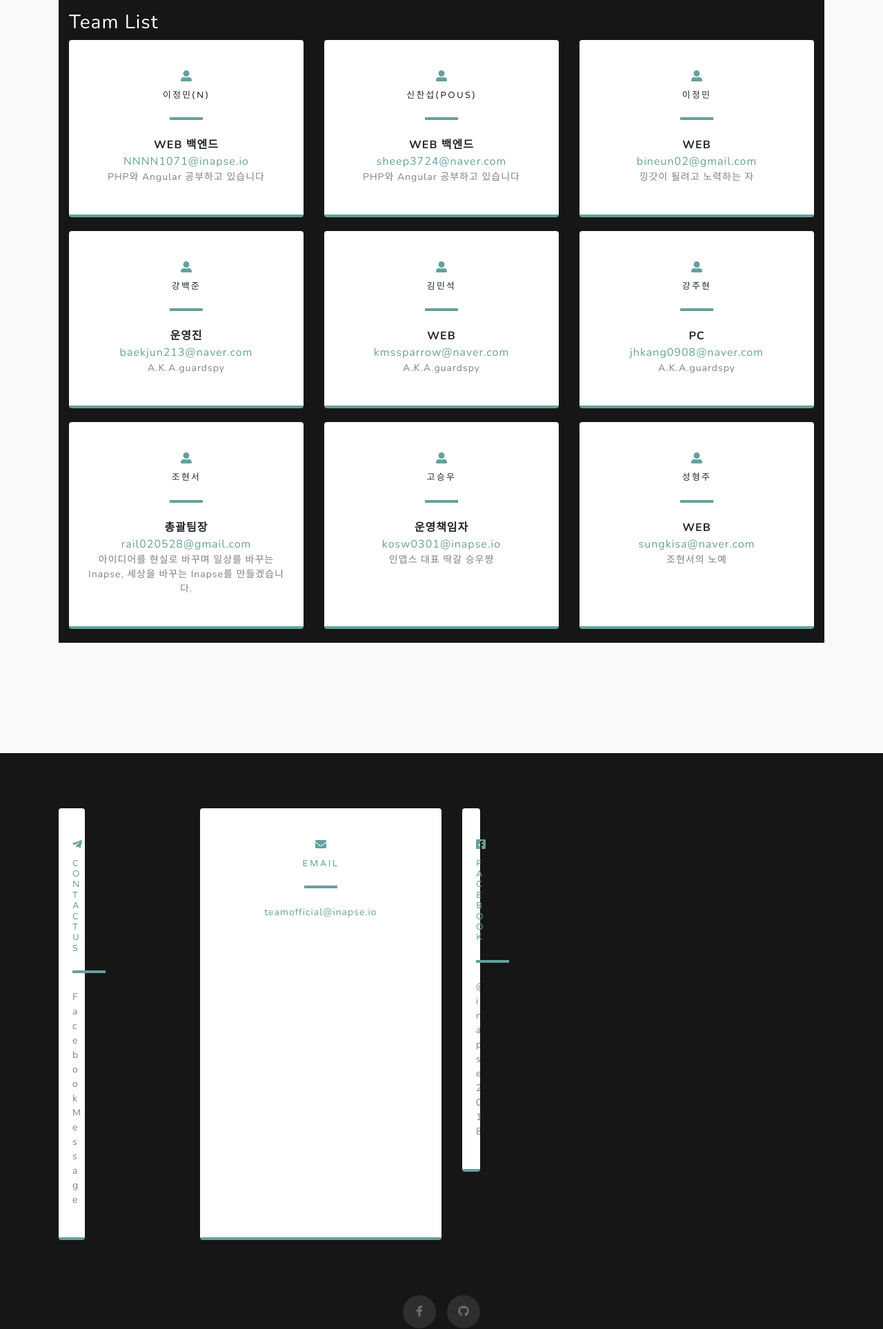
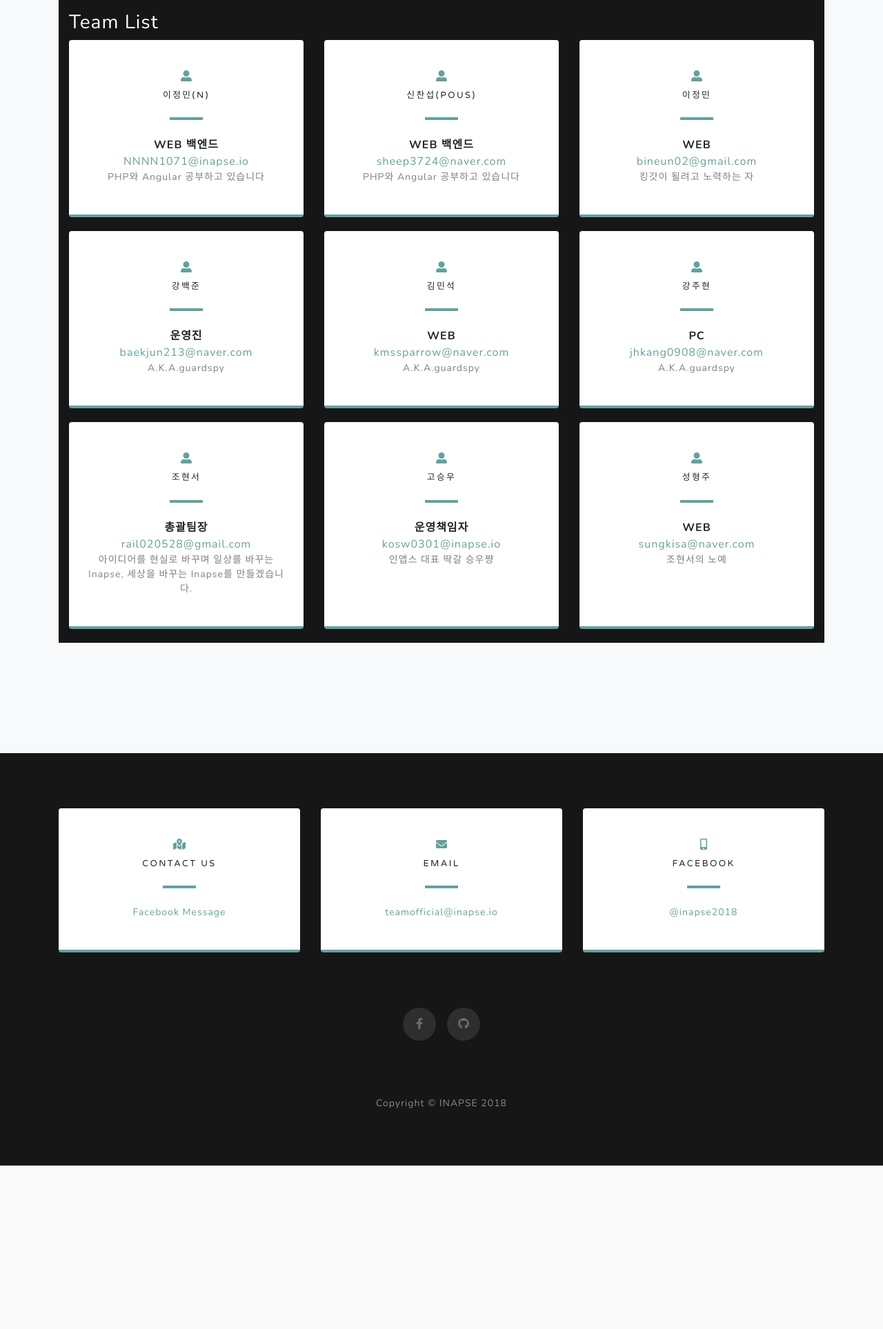
Before and after one commit to Team-Inapse/inapse-official-website, a CodeIgniter app: page /database/ in a window 1280 px wide. Shown: the part 2243-4170 px from the top of the page at 69% size. After the commit the page ends 3933 px from the top, so only its background shows below. Run offline with CodeIgniter, Linux system fonts and the light colour scheme; some libraries are stand-ins or nearby versions; some web fonts are replaced.

Commit message:
[UPDATE] update index
밑에 하단부 오류 수정했습니다

```diff
--- a/application/views/index.php
+++ b/application/views/index.php
@@ -104,6 +104,7 @@ Used StartBootstrap-Grayscale Web Template
             </div>
           </div>
         </div>
+
         <section class="contact-section bg-black">
          <div class="container team" style="">
              <h3 style="color:white">Team List</h3>
@@ -149,7 +150,7 @@ Used StartBootstrap-Grayscale Web Template
                      <strong>WEB</strong><br>
                      <a href="mailto:bineun02@gmail.com">bineun02@gmail.com</a>
                      <div class="small text-black-50">
-                      <a >낑갓이 될려고 노력하는 자</a>
+                       <a >킹갓이 될려고 노력하는 자</a>
                      </div>
                    </div>
                  </div>
@@ -343,20 +344,17 @@ Used StartBootstrap-Grayscale Web Template
 
         <div class="row">
 
-        <a href="https://m.me/Inapse2018">
           <div class="col-md-4 mb-3 mb-md-0">
             <div class="card py-4 h-100">
               <div class="card-body text-center">
-                <i class="fab fa-telegram-plane text-primary mb-2"></i>
+                <i class="fas fa-map-marked-alt text-primary mb-2"></i>
                 <h4 class="text-uppercase m-0">Contact us</h4>
                 <hr class="my-4">
-                <div class="small text-black-50">Facebook Message</div>
+                <div class="small text-black-50"><a href="https://m.me/Inapse2018">Facebook Message</a></div>
               </div>
             </div>
           </div>
-        </a>
 
-        <a href="mailto:teamofficial@inapse.io">
           <div class="col-md-4 mb-3 mb-md-0">
             <div class="card py-4 h-100">
               <div class="card-body text-center">
@@ -364,29 +362,26 @@ Used StartBootstrap-Grayscale Web Template
                 <h4 class="text-uppercase m-0">Email</h4>
                 <hr class="my-4">
                 <div class="small text-black-50">
-                  <a href="#">teamofficial@inapse.io</a>
+                  <a href="mailto:teamofficial@inapse.io">teamofficial@inapse.io</a>
                 </div>
               </div>
             </div>
           </div>
-        </a>
 
-        <a href="https://www.facebook.com/Inapse2018/">
           <div class="col-md-4 mb-3 mb-md-0">
             <div class="card py-4 h-100">
               <div class="card-body text-center">
-                <i class="fab fa-facebook-square text-primary mb-2"></i>
+                <i class="fas fa-mobile-alt text-primary mb-2"></i>
                 <h4 class="text-uppercase m-0">Facebook</h4>
                 <hr class="my-4">
-                <div class="small text-black-50">@inapse2018</div>
+                <div class="small text-black-50"> <a href="https://www.facebook.com/Inapse2018/">@inapse2018</a></div>
               </div>
             </div>
           </div>
-        </a>
         </div>
 
         <div class="social d-flex justify-content-center">
-          <a href="http://fb.com/inapse2018" class="mx-2">
+          <a href="https://fb.com/inapse2018" class="mx-2">
             <i class="fab fa-facebook-f"></i>
           </a>
           <a href="https://github.com/Team-Inapse" class="mx-2">
```
Lines whose indentation alone changed are shown as unchanged.
